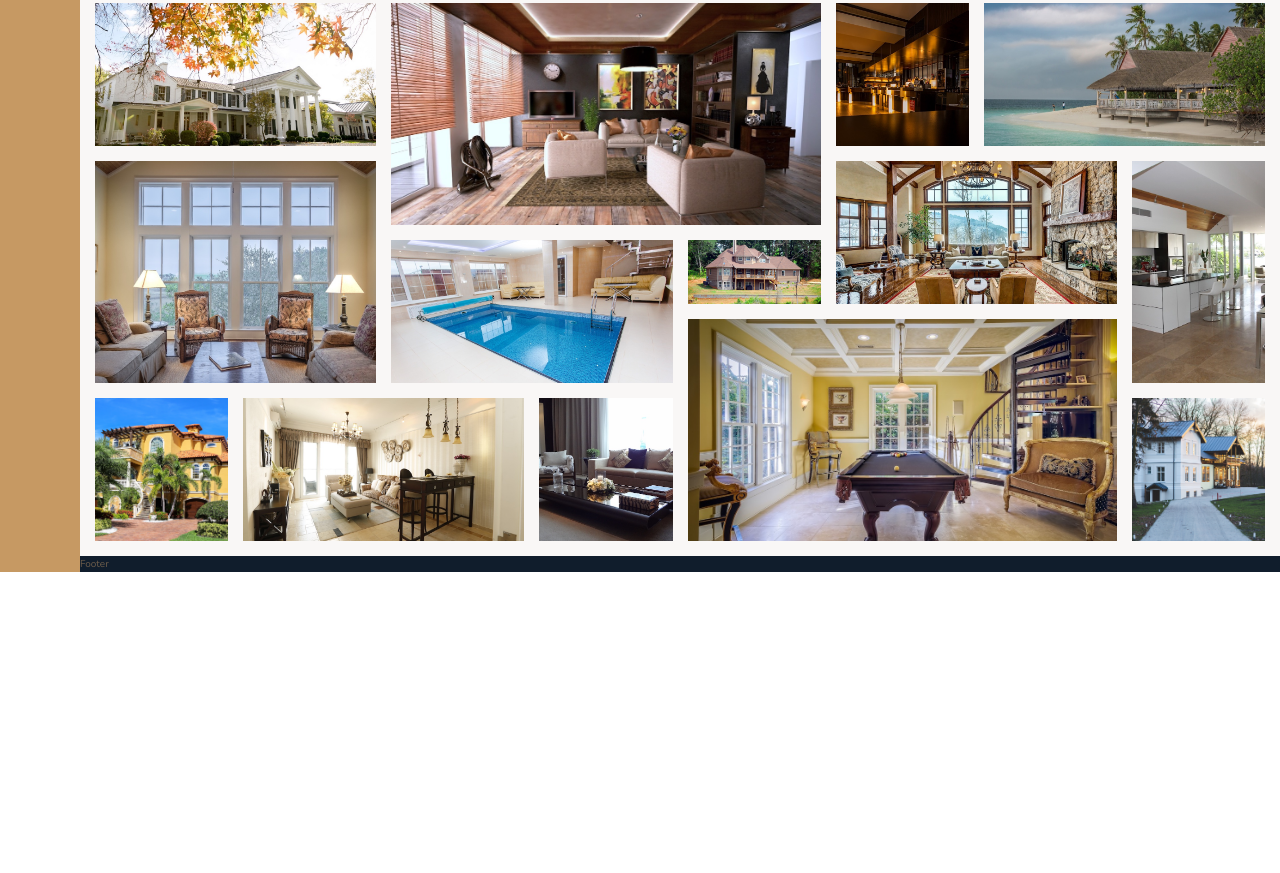
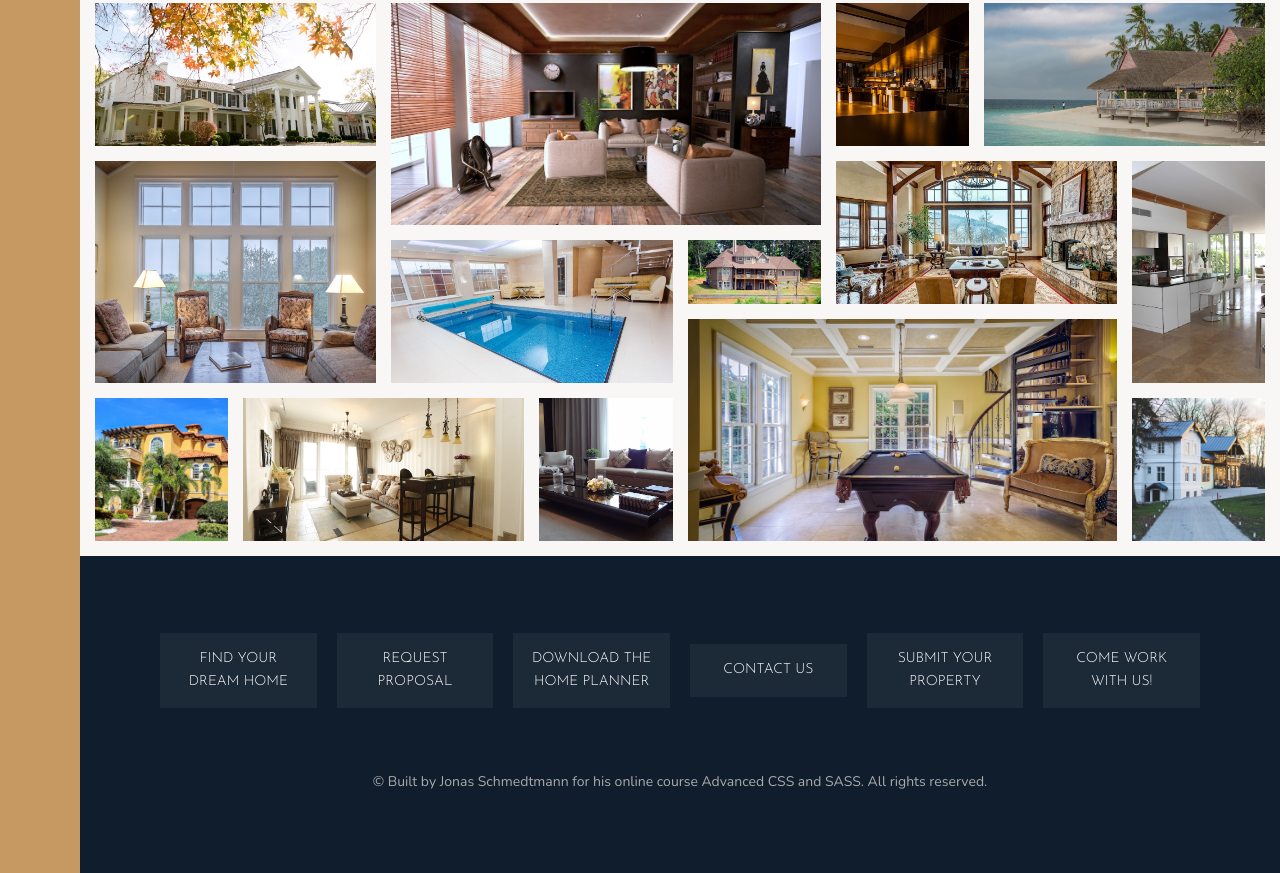
Before and after one commit to marcelabpetroli/nexter, a website: page index.html in a window 1280 px wide. Shown: the part 3084-3957 px from the top of the page. Before the commit the page ends 3656 px from the top, so only its background shows below. Drawn offline with nearby package versions, Linux system fonts and the light colour scheme.

Commit message:
feat: build footer

```diff
--- a/index.html
+++ b/index.html
@@ -347,6 +347,16 @@
       </figure>
     </section>
 
-    <footer class="footer">Footer</footer>
+    <footer class="footer">
+      <ul class="nav">
+        <li class="nav__item"><a href="#" class="nav__link">Find your dream home</a></li>
+        <li class="nav__item"><a href="#" class="nav__link">Request proposal</a></li>
+        <li class="nav__item"><a href="#" class="nav__link">Download the home planner</a></li>
+        <li class="nav__item"><a href="#" class="nav__link">Contact us</a></li>
+        <li class="nav__item"><a href="#" class="nav__link">Submit your property</a></li>
+        <li class="nav__item"><a href="#" class="nav__link">Come work with us!</a></li>
+      </ul>
+      <p class="copyright">&copy; Built by Jonas Schmedtmann for his online course Advanced CSS and SASS. All rights reserved.</p>
+    </footer>
   </body>
 </html>
--- a/sass/_footer.scss
+++ b/sass/_footer.scss
@@ -1,4 +1,43 @@
 .footer {
   background-color: $color-secondary;
   grid-column: full-start / full-end;
+  padding: 8rem;
 }
+
+.nav {
+  list-style: none;
+
+  display: grid;
+  grid-template-columns: repeat(auto-fit, minmax(15rem, 1fr));
+  grid-gap: 2rem;
+  align-items: center;
+
+  &__item {
+  }
+
+  &__link:link,
+  &__link:visited {
+    text-decoration: none;
+    font-size: 1.4rem;
+    color: #fff;
+    font-family: $font-display;
+    text-transform: uppercase;
+    text-align: center;
+    padding: 1.5rem;
+    display: block;
+    transition: all 0.2s;
+  }
+
+  &__link:link,
+  &__link:visited {
+    background-color: rgba(#fff, 0.05);
+    transform: translateY(-3px);
+  }
+}
+
+.copyright {
+  font-size: 1.4rem;
+  color: $color-grey-light-2;
+  margin-top: 6rem;
+  text-align: center;
+}
```
Also changed, not shown: css/style.comp.css, css/style.css, css/style.prefix.css.
